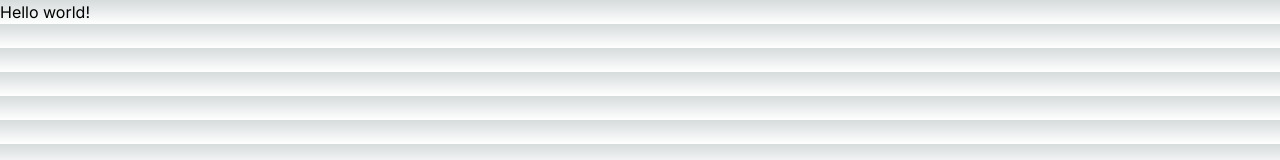
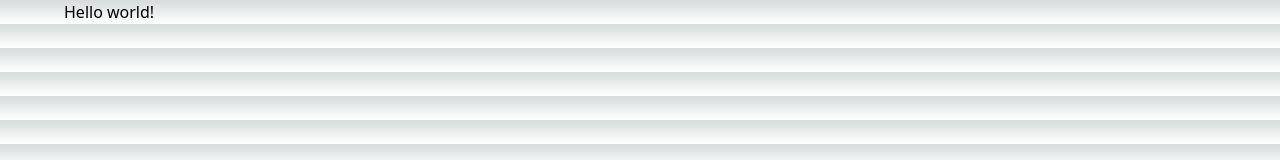
Before and after one commit to sajeed11/Image-Gallery, a Next.js app: page / in a window 1280 px wide. Shown: the top 160 px of the page. Built offline with nearby package versions, Linux system fonts and the light colour scheme.

Commit message:
Update layout.tsx with new metadata and body structure

```diff
--- a/src/app/layout.tsx
+++ b/src/app/layout.tsx
@@ -1,12 +1,9 @@
 import type { Metadata } from "next";
-import { Inter } from "next/font/google";
 import "./globals.css";
 
-const inter = Inter({ subsets: ["latin"] });
-
 export const metadata: Metadata = {
-  title: "Create Next App",
-  description: "Generated by create next app",
+  title: "Image Gallery Next.js mini project",
+  description: "A simple image gallery built with Next.js",
 };
 
 export default function RootLayout({
@@ -16,7 +13,11 @@ export default function RootLayout({
 }>) {
   return (
     <html lang="en">
-      <body className={inter.className}>{children}</body>
+      <body>
+        <main className="max-w-6xl mx-auto">
+          {children}
+        </main>
+      </body>
     </html>
   );
 }
```
